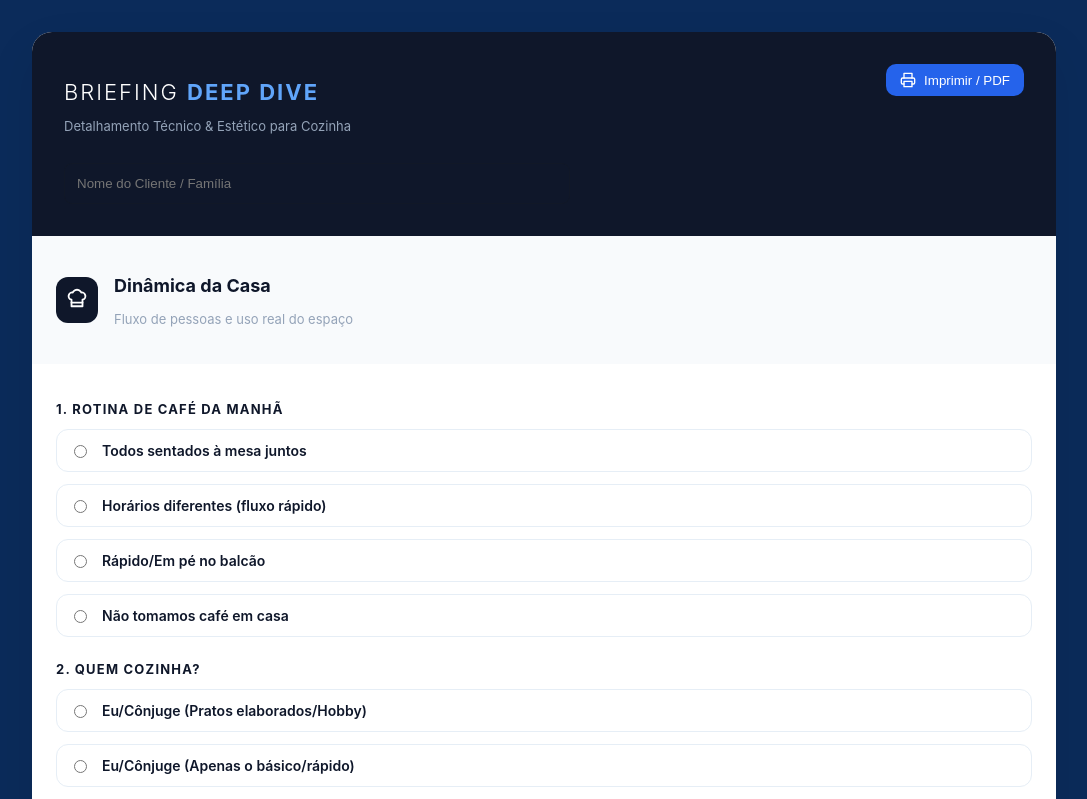
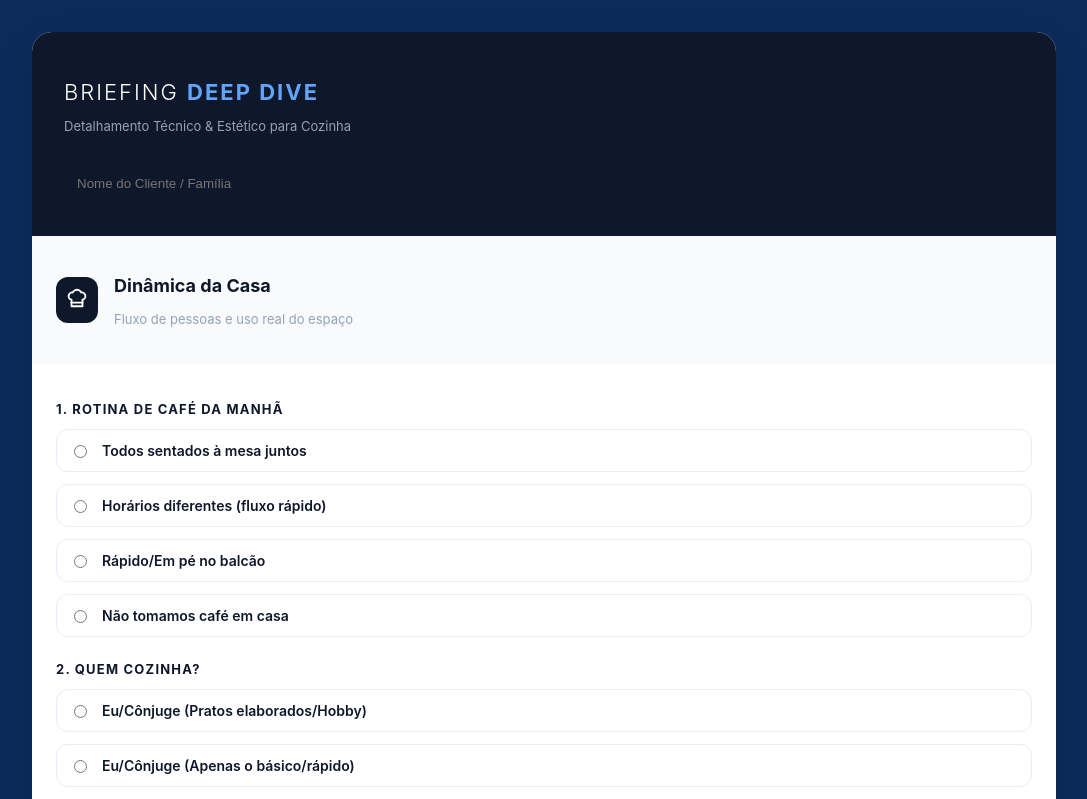
Before and after one commit to VictorBury-HTK/Briefing, a React (Vite) app: page / in a window 1280 px wide. Shown: the top 799 px of the page, without its empty margins (96-1183 px from the left). Built offline with nearby package versions, Linux system fonts and the light colour scheme.

Commit message:
Remove print button from DeepDiveBriefing and update vite.config.js to include common image extensions

```diff
--- a/src/DeepDiveBriefing.jsx
+++ b/src/DeepDiveBriefing.jsx
@@ -141,9 +141,6 @@ export default function DeepDiveBriefing() {
               <h1 style={{fontSize:22, fontWeight:300, letterSpacing:2, marginBottom:8}}>BRIEFING <strong style={{fontWeight:700, color:'#60a5fa'}}>DEEP DIVE</strong></h1>
               <p style={{color:'#94a3b8', fontSize:13}}>Detalhamento Técnico & Estético para Cozinha</p>
             </div>
-            <button onClick={handlePrint} style={{background:'#2563eb', borderRadius:10, padding:'8px 14px', color:'#fff', display:'flex', alignItems:'center', gap:8, border:'none'}}>
-              <Printer size={16} /> Imprimir / PDF
-            </button>
           </div>
           <div style={{marginTop:16}}>
             <input type="text" placeholder="Nome do Cliente / Família" value={formData.nome} onChange={(e) => setFormData({...formData, nome: e.target.value})} style={{width:'100%', maxWidth:480, background:'#0f172a', border:'1px solid #111827', color:'#fff', padding:12, borderRadius:8}} />
--- a/vite.config.js
+++ b/vite.config.js
@@ -1,6 +1,6 @@
 import { defineConfig } from 'vite'
 
+// Use a case-insensitive regex to include common image extensions (JPG/JPEG/PNG/GIF/SVG)
 export default defineConfig({
-  // Allow importing assets with uppercase extensions (e.g. .JPG/.JPEG)
-  assetsInclude: ['**/*.JPG', '**/*.JPEG']
+  assetsInclude: [/\.(png|jpe?g|gif|svg)$/i]
 })
```
